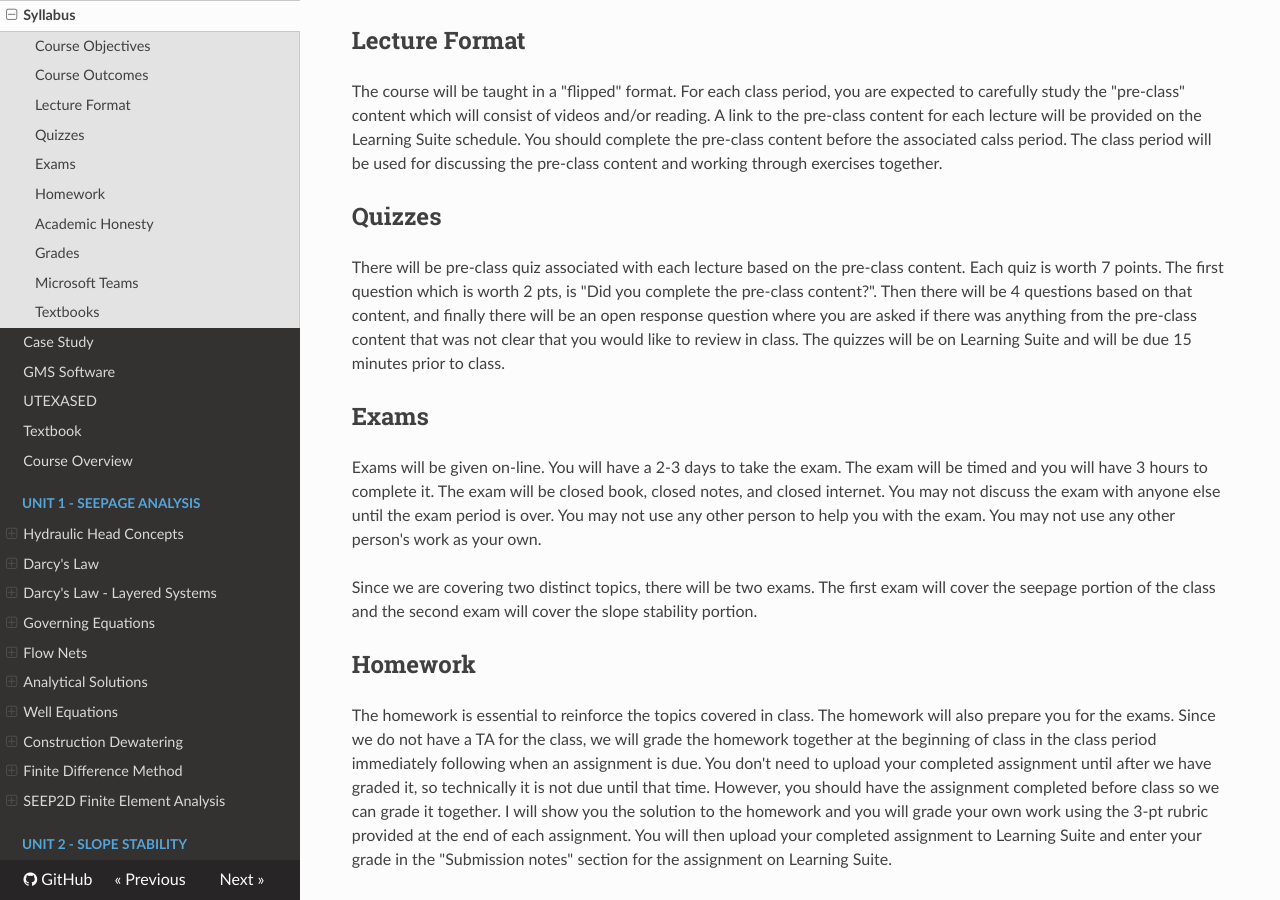
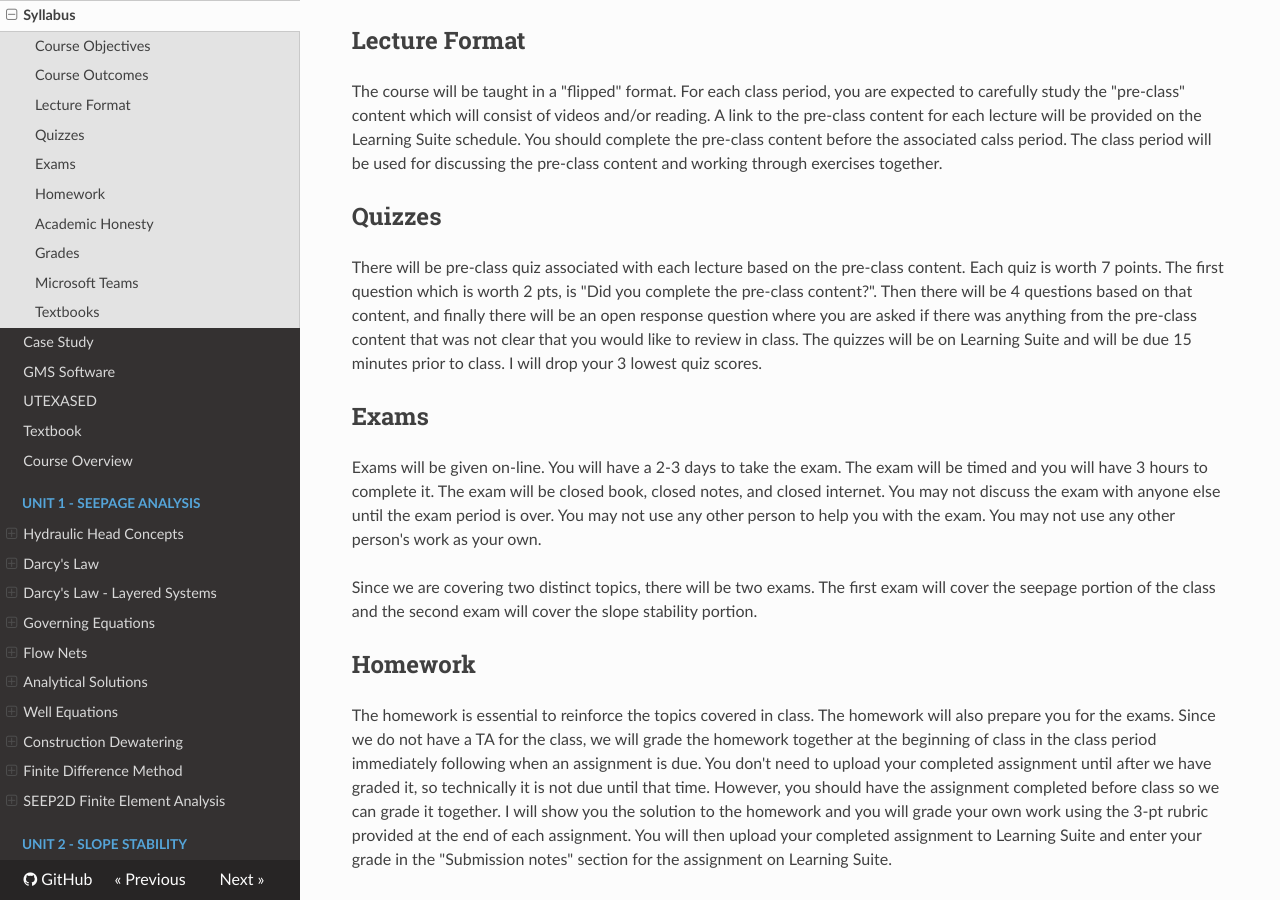
Before and after one commit to njones61/ce544, an MkDocs documentation site: the page built from docs/resources/syllabus.md, in a window 1280 px wide and 900 px high, scrolled down 944 px. Built offline with MkDocs 1.6.1, drawn with Linux system fonts in a browser that asks for light colours; nearby versions of some CDN libraries.

Commit message:
drop 3 lowest quiz scores

```diff
--- a/docs/resources/syllabus.md
+++ b/docs/resources/syllabus.md
@@ -33,7 +33,11 @@ The course will be taught in a "flipped" format. For each class period, you are
 
 ## Quizzes
 
-There will be pre-class quiz associated with each lecture based on the pre-class content. Each quiz is worth 7 points. The first question which is worth 2 pts, is "Did you complete the pre-class content?". Then there will be 4 questions based on that content, and finally there will be an open response question where you are asked if there was anything from the pre-class content that was not clear that you would like to review in class. The quizzes will be on Learning Suite and will be due 15 minutes prior to class.
+There will be pre-class quiz associated with each lecture based on the pre-class content. Each quiz is worth 7
+points. The first question which is worth 2 pts, is "Did you complete the pre-class content?". Then there will be 4
+questions based on that content, and finally there will be an open response question where you are asked if there
+was anything from the pre-class content that was not clear that you would like to review in class. The quizzes will
+be on Learning Suite and will be due 15 minutes prior to class. I will drop your 3 lowest quiz scores.
 
 ## Exams
 
```
